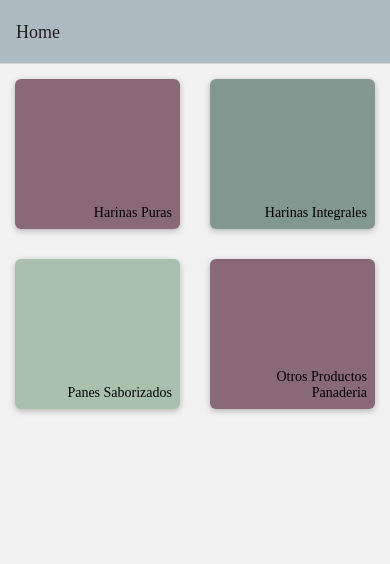
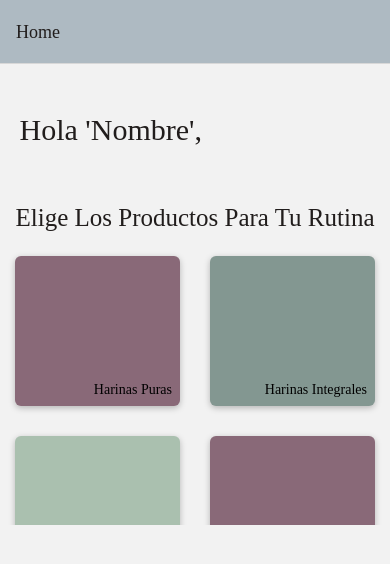
Before and after one commit to alonsomacarena/app-project, a React Native app: screen / in a window 390 px wide. Shown: the top 564 px of the page. Built offline with nearby package versions, Linux system fonts and the light colour scheme; a web font is replaced by a local one.

Commit message:
added stack

```diff
--- a/components/BreadItem.js
+++ b/components/BreadItem.js
@@ -5,6 +5,7 @@ import {
   View,
 } from 'react-native';
 
+import COLORS from "../constants/Colors";
 import React from 'react';
 
 const BreadItem = ({ item, onSelected }) => {
@@ -28,7 +29,9 @@ const styles = StyleSheet.create({
     padding: 20,
     margin: 10,
     borderRadius: 3,
-    backgroundColor: '#ccc'
+    backgroundColor: COLORS.bg,
+    borderColor: COLORS.text,
+    borderWidth: 1,
   },
   title: {
     fontSize: 20,
--- /dev/null
+++ b/components/TopTitle.js
@@ -0,0 +1,33 @@
+import { StyleSheet, Text, View } from "react-native";
+
+import COLORS from "../constants/Colors";
+import React from "react";
+
+const TopTitle = props => {
+    const {title} = props;
+    return (
+    <View style={styles.header}>
+        <Text style={styles.headerTitle} numberOfLines={2}>{title}</Text>
+    </View>
+    )
+}
+
+const styles = StyleSheet.create({
+    header: {
+        width: "100%",
+        height: "10%",
+        marginTop:"5%",
+        backgroundColor: "transparent",
+        alignItems: "center",
+        justifyContent: "center",
+
+    },
+    headerTitle:{
+        fontSize: 25,
+        color: COLORS.text,
+        textTransform: "capitalize",
+        fontFamily:"kaisei-extraBold",
+    },
+});
+
+export default TopTitle;
--- /dev/null
+++ b/components/TopTitleSpecial.js
@@ -0,0 +1,35 @@
+import { StyleSheet, Text, View } from "react-native";
+
+import COLORS from "../constants/Colors";
+import React from "react";
+
+const TopTitleSpecial = props => {
+    const {title} = props;
+    return (
+    <View style={styles.header}>
+        <Text style={styles.headerTitle}>{title}</Text>
+    </View>
+    )
+}
+
+const styles = StyleSheet.create({
+    header: {
+        width: "50%",
+        height: "20%",
+        marginTop:"5%",
+        backgroundColor: "transparent",
+        alignItems: "flex-start",
+        justifyContent: "center",
+        borderRadius: 5,
+        marginLeft: "5%",
+
+    },
+    headerTitle:{
+        fontSize: 30,
+        color: COLORS.text,
+        textTransform: "capitalize",
+        fontFamily:"kaisei-extraBold",
+    },
+});
+
+export default TopTitleSpecial;
--- a/navigation/BreadNavigator.js
+++ b/navigation/BreadNavigator.js
@@ -40,6 +40,7 @@ const BreadNavigator = () => (
         component={CategoryBreadScreen}
         options={({ route }) => ({
           title: route.params.name,
+          headerStyle: { backgroundColor: COLORS.primary },
         })}
       />
       <Stack.Screen
@@ -47,6 +48,7 @@ const BreadNavigator = () => (
         component={BreadDetailScreen}
         options={({ route }) => ({
           title: route.params.name,
+          headerStyle: { backgroundColor: COLORS.primary },
         })}
       />
     </Stack.Navigator>
--- a/screens/BreadDetailScreen.js
+++ b/screens/BreadDetailScreen.js
@@ -1,6 +1,8 @@
 import { StyleSheet, Text, View } from 'react-native';
 
+import COLORS from "../constants/Colors";
 import React from 'react';
+import TopTitle from '../components/TopTitle';
 import { useSelector } from 'react-redux';
 
 export default function BreadDetailScreen() {
@@ -10,10 +12,13 @@ export default function BreadDetailScreen() {
 
   return (
     <View style={styles.container}>
+      <TopTitle title="Producto preferido" />
+      <View style={styles.detailContainer}>
       <Text style={styles.title}>{bread.name}</Text>
       <Text>{bread.description}</Text>
       <Text>$ {bread.price}</Text>
       <Text>{bread.weight}</Text>
+      </View>
     </View>
   );
 }
@@ -21,9 +26,17 @@ export default function BreadDetailScreen() {
 const styles = StyleSheet.create({
   container: {
     flex: 1,
-    backgroundColor: '#fff',
+    backgroundColor: COLORS.bg,
     alignItems: 'center',
     justifyContent: 'center',
+  },
+  detailContainer: {
+    padding: 20,
+    margin: 10,
+    borderRadius: 3,
+    backgroundColor: COLORS.bg,
+    borderColor: COLORS.text,
+    borderWidth: 1,
   },
   title: {
     fontSize: 20,
--- a/screens/CategoriesScreen.js
+++ b/screens/CategoriesScreen.js
@@ -1,8 +1,11 @@
+import { FlatList, View } from 'react-native';
+import { useDispatch, useSelector } from 'react-redux';
+
+import GridItem from '../components/GridItem';
 import React from 'react';
-import { FlatList } from 'react-native';
-import { useSelector, useDispatch } from 'react-redux';
+import TopTitle from '../components/TopTitle';
+import TopTitleSpecial from "../components/TopTitleSpecial";
 import { selectCategory } from '../store/actions/category.actions';
-import GridItem from '../components/GridItem';
 
 export default function CategoriesScreen({ navigation }) {
   const dispatch = useDispatch();
@@ -20,11 +23,15 @@ export default function CategoriesScreen({ navigation }) {
   );
 
   return (
+    <View>
+      <TopTitleSpecial title="Hola 'Nombre'," />
+            <TopTitle title="Elige los productos para tu rutina" />
     <FlatList
       data={categories}
       keyExtractor={item => item.id}
       renderItem={renderGridItem}
       numColumns={2}
     />
+    </View>
   );
 }
--- a/screens/CategoryBreadsScreen.js
+++ b/screens/CategoryBreadsScreen.js
@@ -1,8 +1,10 @@
+import { FlatList, View } from 'react-native';
 import React, { useEffect } from 'react';
-import { FlatList } from 'react-native';
-import { useSelector, useDispatch } from 'react-redux';
+import { filterBreads, selectBread } from '../store/actions/bread.actions';
+import { useDispatch, useSelector } from 'react-redux';
+
 import BreadItem from '../components/BreadItem';
-import { selectBread, filterBreads } from '../store/actions/bread.actions';
+import TopTitle from '../components/TopTitle';
 
 export default function CategoryBreadsScreen({ navigation }) {
   const dispatch = useDispatch();
@@ -25,10 +27,14 @@ export default function CategoryBreadsScreen({ navigation }) {
   )
 
   return (
+    <View>
+    <TopTitle title="Los mejores Productos" />
+
     <FlatList
       data={breads}
       keyExtractor={item => item.id}
       renderItem={renderItemBread}
     />
+    </View>
   );
 }
```
